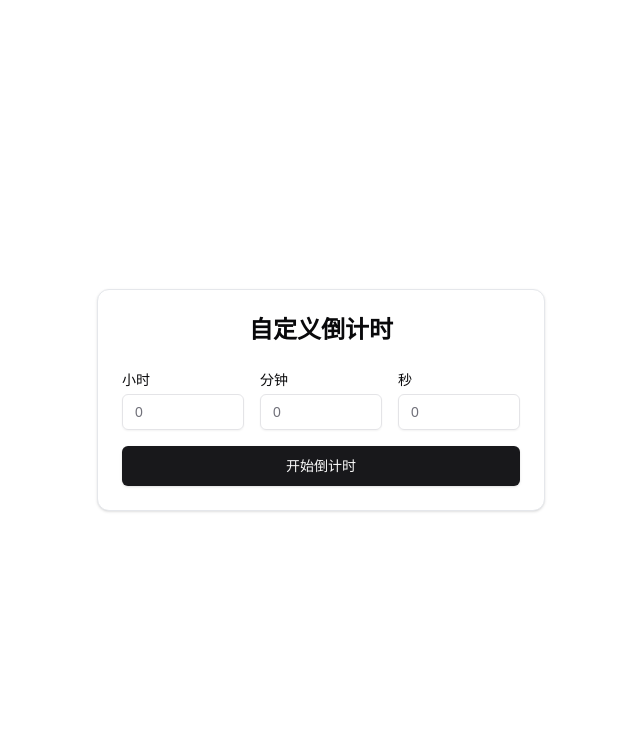
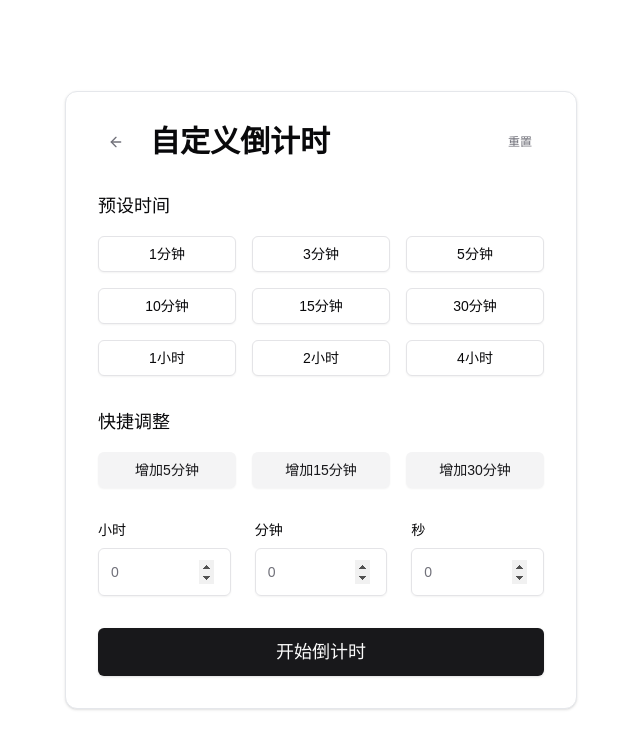
Before and after one commit to huanlirui/countdown-online, a Next.js app: page /countdown/custom in a window 1280 px wide. Shown: the top 748 px of the page, without its empty margins (319-959 px from the left). Built offline with nearby package versions, Linux system fonts and the light colour scheme.

Commit message:
feat: add custom countdown

```diff
--- a/app/countdown/custom/page.tsx
+++ b/app/countdown/custom/page.tsx
@@ -1,71 +1,173 @@
 /*
  * @Description:
  */
-'use client';
+"use client";
 
-import { useState } from 'react';
-import { useRouter } from 'next/navigation';
-import { Button } from '@/components/ui/button';
-import { Input } from '@/components/ui/input';
-import { Card } from '@/components/ui/card';
+import { useState } from "react";
+import { useRouter } from "next/navigation";
+import { Button } from "@/components/ui/button";
+import { Input } from "@/components/ui/input";
+import { Card } from "@/components/ui/card";
+import { ArrowLeft } from "lucide-react";
 
 export default function CustomCountdown() {
   const router = useRouter();
-  const [hours, setHours] = useState('');
-  const [minutes, setMinutes] = useState('');
-  const [seconds, setSeconds] = useState('');
+  const [hours, setHours] = useState("");
+  const [minutes, setMinutes] = useState("");
+  const [seconds, setSeconds] = useState("");
+
+  const handlePreset = (h: number, m: number, s: number) => {
+    setHours(h.toString());
+    setMinutes(m.toString());
+    setSeconds(s.toString());
+  };
+
+  const handleAddTime = (h: number, m: number, s: number) => {
+    const newHours = parseInt(hours || "0") + h;
+    const newMinutes = parseInt(minutes || "0") + m;
+    const newSeconds = parseInt(seconds || "0") + s;
+
+    setHours(newHours.toString());
+    setMinutes(newMinutes.toString());
+    setSeconds(newSeconds.toString());
+  };
 
   const handleStart = () => {
-    const totalSeconds =
-      parseInt(hours || '0') * 3600 +
-      parseInt(minutes || '0') * 60 +
-      parseInt(seconds || '0');
+    const totalSeconds = parseInt(hours || "0") * 3600 + parseInt(minutes || "0") * 60 + parseInt(seconds || "0");
 
     if (totalSeconds > 0) {
       router.push(`/countdown/${totalSeconds}`);
     }
   };
 
+  const handleReset = () => {
+    setHours("");
+    setMinutes("");
+    setSeconds("");
+  };
+
+  const handleBack = () => {
+    router.back();
+  };
+
   return (
-    <div className="min-h-screen flex items-center justify-center bg-background">
-      <Card className="w-full max-w-md p-6">
-        <h1 className="text-2xl font-bold mb-6 text-center">自定义倒计时</h1>
-        <div className="space-y-4">
-          <div className="grid grid-cols-3 gap-4">
+    <div className="min-h-screen flex items-center justify-center bg-background p-4">
+      <Card className="w-full max-w-lg p-8">
+        <div className="flex justify-between items-center mb-8">
+          <div className="flex items-center gap-4">
+            <Button
+              variant="ghost"
+              size="icon"
+              onClick={handleBack}
+              className="text-muted-foreground hover:text-primary"
+            >
+              <ArrowLeft className="h-5 w-5" />
+            </Button>
+            <h1 className="text-3xl font-bold">自定义倒计时</h1>
+          </div>
+          <Button
+            variant="ghost"
+            onClick={handleReset}
+            size="sm"
+            className="text-muted-foreground hover:text-primary"
+          >
+            重置
+          </Button>
+        </div>
+        <div className="space-y-8">
+          <div className="space-y-4">
+            <h2 className="text-lg font-medium">预设时间</h2>
+            <div className="grid grid-cols-3 gap-4">
+              <Button variant="outline" onClick={() => handlePreset(0, 1, 0)}>
+                1分钟
+              </Button>
+              <Button variant="outline" onClick={() => handlePreset(0, 3, 0)}>
+                3分钟
+              </Button>
+              <Button variant="outline" onClick={() => handlePreset(0, 5, 0)}>
+                5分钟
+              </Button>
+            </div>
+
+            <div className="grid grid-cols-3 gap-4">
+              <Button variant="outline" onClick={() => handlePreset(0, 10, 0)}>
+                10分钟
+              </Button>
+              <Button variant="outline" onClick={() => handlePreset(0, 15, 0)}>
+                15分钟
+              </Button>
+              <Button variant="outline" onClick={() => handlePreset(0, 30, 0)}>
+                30分钟
+              </Button>
+            </div>
+
+            <div className="grid grid-cols-3 gap-4">
+              <Button variant="outline" onClick={() => handlePreset(1, 0, 0)}>
+                1小时
+              </Button>
+              <Button variant="outline" onClick={() => handlePreset(2, 0, 0)}>
+                2小时
+              </Button>
+              <Button variant="outline" onClick={() => handlePreset(4, 0, 0)}>
+                4小时
+              </Button>
+            </div>
+          </div>
+
+          <div className="space-y-4">
+            <h2 className="text-lg font-medium">快捷调整</h2>
+            <div className="grid grid-cols-3 gap-4">
+              <Button variant="secondary" onClick={() => handleAddTime(0, 5, 0)}>
+                增加5分钟
+              </Button>
+              <Button variant="secondary" onClick={() => handleAddTime(0, 15, 0)}>
+                增加15分钟
+              </Button>
+              <Button variant="secondary" onClick={() => handleAddTime(0, 30, 0)}>
+                增加30分钟
+              </Button>
+            </div>
+          </div>
+
+          <div className="grid grid-cols-3 gap-6">
             <div>
-              <label className="block text-sm mb-1">小时</label>
+              <label className="block text-sm font-medium mb-2">小时</label>
               <Input
                 type="number"
                 min="0"
                 value={hours}
-                onChange={(e) => setHours(e.target.value)}
+                onChange={e => setHours(e.target.value)}
                 placeholder="0"
+                className="text-lg h-12 [&::-webkit-inner-spin-button]:w-12 [&::-webkit-inner-spin-button]:h-6 [&::-webkit-inner-spin-button]:m-1 [&::-webkit-inner-spin-button]:cursor-pointer [&::-webkit-inner-spin-button]:opacity-100"
               />
             </div>
             <div>
-              <label className="block text-sm mb-1">分钟</label>
+              <label className="block text-sm font-medium mb-2">分钟</label>
               <Input
                 type="number"
                 min="0"
                 max="59"
                 value={minutes}
-                onChange={(e) => setMinutes(e.target.value)}
+                onChange={e => setMinutes(e.target.value)}
                 placeholder="0"
+                className="text-lg h-12 [&::-webkit-inner-spin-button]:w-12 [&::-webkit-inner-spin-button]:h-6 [&::-webkit-inner-spin-button]:m-1 [&::-webkit-inner-spin-button]:cursor-pointer [&::-webkit-inner-spin-button]:opacity-100"
               />
             </div>
             <div>
-              <label className="block text-sm mb-1">秒</label>
+              <label className="block text-sm font-medium mb-2">秒</label>
               <Input
                 type="number"
                 min="0"
                 max="59"
                 value={seconds}
-                onChange={(e) => setSeconds(e.target.value)}
+                onChange={e => setSeconds(e.target.value)}
                 placeholder="0"
+                className="text-lg h-12 [&::-webkit-inner-spin-button]:w-12 [&::-webkit-inner-spin-button]:h-6 [&::-webkit-inner-spin-button]:m-1 [&::-webkit-inner-spin-button]:cursor-pointer [&::-webkit-inner-spin-button]:opacity-100"
               />
             </div>
           </div>
-          <Button className="w-full" size="lg" onClick={handleStart}>
+
+          <Button className="w-full h-12 text-lg mt-4" size="lg" onClick={handleStart}>
             开始倒计时
           </Button>
         </div>
```
Also changed, not shown: config/themes.ts (+6 -6 lines).
